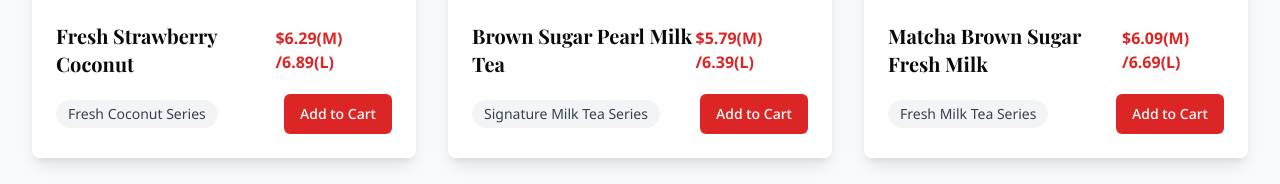
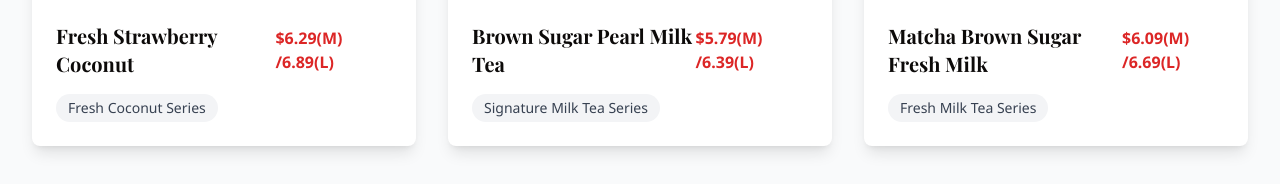
Before and after one commit to JiangtianPan/local-feast-platform, a React (Vite) app: page / in a window 1280 px wide. Shown: the part 1118-1302 px from the top of the page. Built offline with nearby package versions, Linux system fonts and the light colour scheme.

Commit message:
modify our story

```diff
--- a/src/components/FeaturedDishes.tsx
+++ b/src/components/FeaturedDishes.tsx
@@ -76,9 +76,9 @@ const FeaturedDishes = () => {
                     {dish.category}
                   </span>
                   <Link to={`/menu`}>
-                    <Button className="bg-restaurant-600 hover:bg-restaurant-700 text-white">
+                    {/* <Button className="bg-restaurant-600 hover:bg-restaurant-700 text-white">
                       Add to Cart
-                    </Button>
+                    </Button> */}
                   </Link>
                 </div>
               </div>
```
